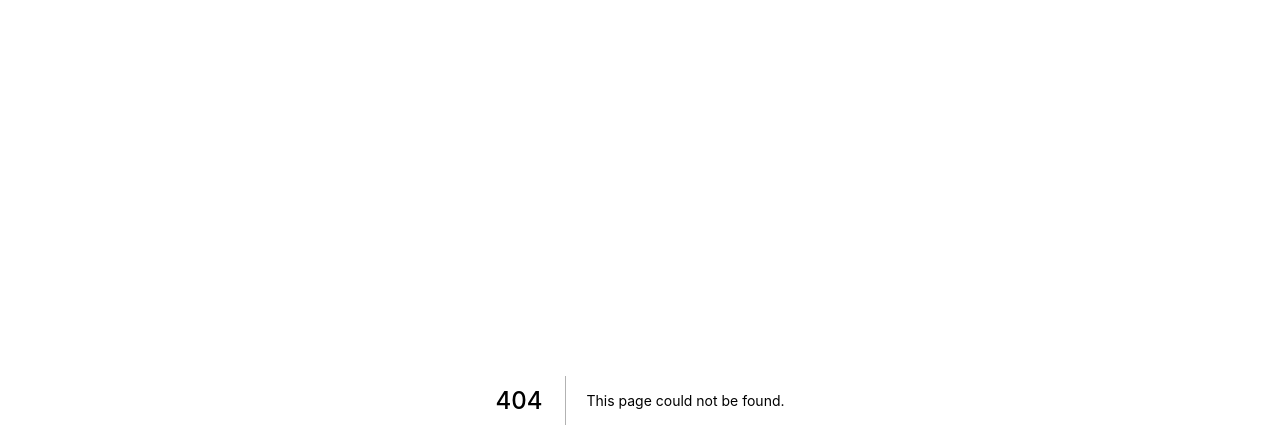
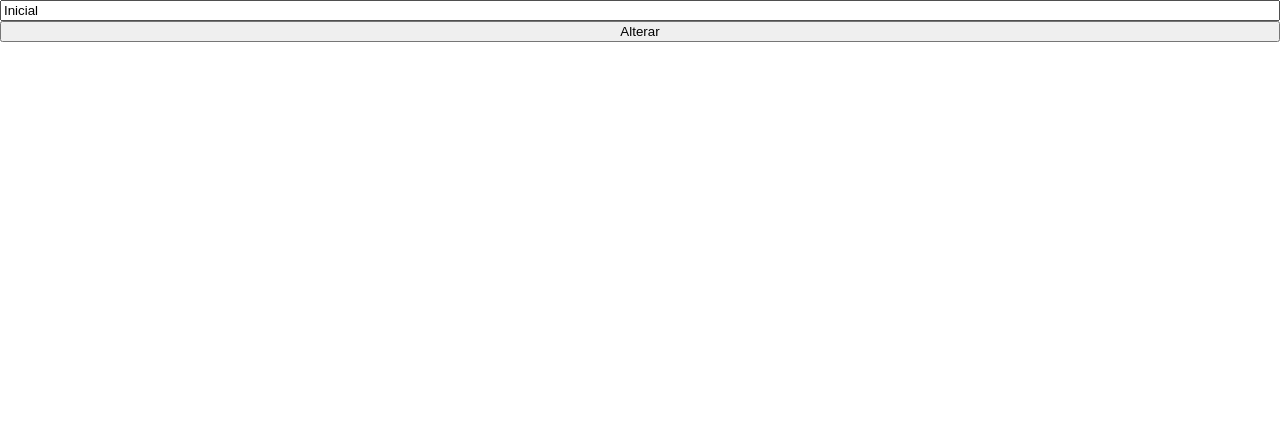
Before and after one commit to marcelolinck/exercicios, a Next.js app: page /estado/formulario in a window 1280 px wide. Before the commit this address had no page. Shown: the top 448 px of the page. Built offline with nearby package versions, Linux system fonts and the light colour scheme.

Commit message:
Aula 44 - Componentes Controlados

```diff
--- /dev/null
+++ b/pages/estado/formulario.jsx
@@ -0,0 +1,19 @@
+import { useState } from "react/cjs/react.development"
+
+export default function formumario(){
+
+    const [valor, setValor] = useState("Inicial")
+    function alterarInput(){
+        setValor(valor+ "!")
+    }
+    return(
+        <div style={{
+            display: "flex",
+            flexDirection: "Column"
+        }}>
+
+            <input type="text" value={valor} onChange={e => setValor(e.target.value)}/>
+            <button onClick={alterarInput}>Alterar</button>
+        </div>
+    )
+}
```
